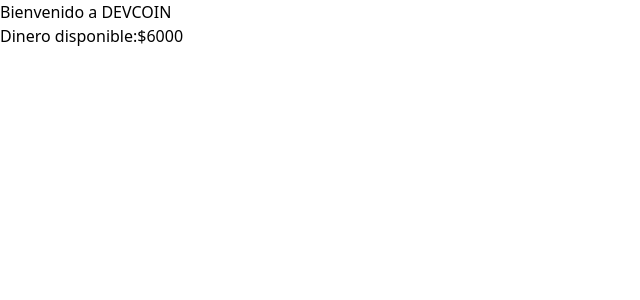
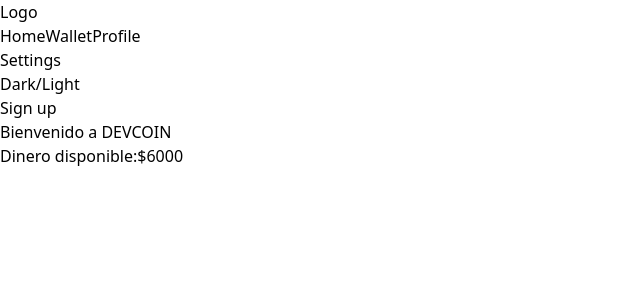
Before and after one commit to lautaroRocha/devCoin-front, a React (Vite) app: page / in a window 1280 px wide. Shown: the top 300 px of the page, without its empty margins (0-640 px from the left). Built offline with nearby package versions, Linux system fonts and the light colour scheme.

Commit message:
added Lucas' work (app wrap and navbar)

```diff
--- a/package.json
+++ b/package.json
@@ -19,6 +19,7 @@
     "@vitejs/plugin-react": "^3.0.0",
     "autoprefixer": "^10.4.13",
     "postcss": "^8.4.21",
+    "prettier-plugin-tailwindcss": "^0.2.1",
     "tailwindcss": "^3.2.4",
     "vite": "^4.0.0"
   }
--- a/src/App.jsx
+++ b/src/App.jsx
@@ -4,11 +4,13 @@ import { BrowserRouter, Routes, Route } from 'react-router-dom';
 
 // Pages
 import { Home, Wallet, UserProfile, SettingsPage} from './container'
+import {Navbar} from './components'
 
 function App() {
     return (
         <>
             <BrowserRouter>
+            <Navbar />
                 <Routes>
                     <Route path='/' element={<Home />} />
                     <Route path="/wallet" element={<Wallet />}/>
--- /dev/null
+++ b/src/components/Navbar/Navbar.jsx
@@ -0,0 +1,29 @@
+// React
+import React from 'react';
+
+// Routes
+import { NavLink } from 'react-router-dom';
+
+const Navbar = () => {
+    return (
+        <nav>
+            <div>
+                <div>Logo</div>
+                <div>
+                    <div>
+                        <NavLink to="/">Home</NavLink>
+                        <NavLink to="/wallet">Wallet</NavLink>
+                        <NavLink to="/profile">Profile</NavLink>
+                    </div>
+                    <div>
+                        <NavLink to="/settings">Settings</NavLink>
+                        <div>Dark/Light</div>
+                        <NavLink to="/login">Sign up</NavLink>
+                    </div>
+                </div>
+            </div>
+        </nav>
+    );
+};
+
+export default Navbar;
--- a/src/components/index.jsx
+++ b/src/components/index.jsx
@@ -3,3 +3,4 @@ export { default as Footer} from './Footer/Footer'
 export { default as CoinRanking} from './CoinRanking/CoinRanking'
 export { default as MinBalance} from './MinBalance/MinBalance'
 export {default as Balance} from "./Balance/Balance"
+export {default as Navbar} from "./Navbar/Navbar"
--- /dev/null
+++ b/src/wrapper/AppWrap/AppWrap.jsx
@@ -0,0 +1,12 @@
+import React from 'react';
+
+const AppWrap = (Component) =>
+    function HOC() {
+        return (
+            <div>
+                <Component />
+            </div>
+        );
+    };
+
+export default AppWrap;
```
Also changed, not shown: src/wrapper/index.jsx (added, +19 -0 lines).
